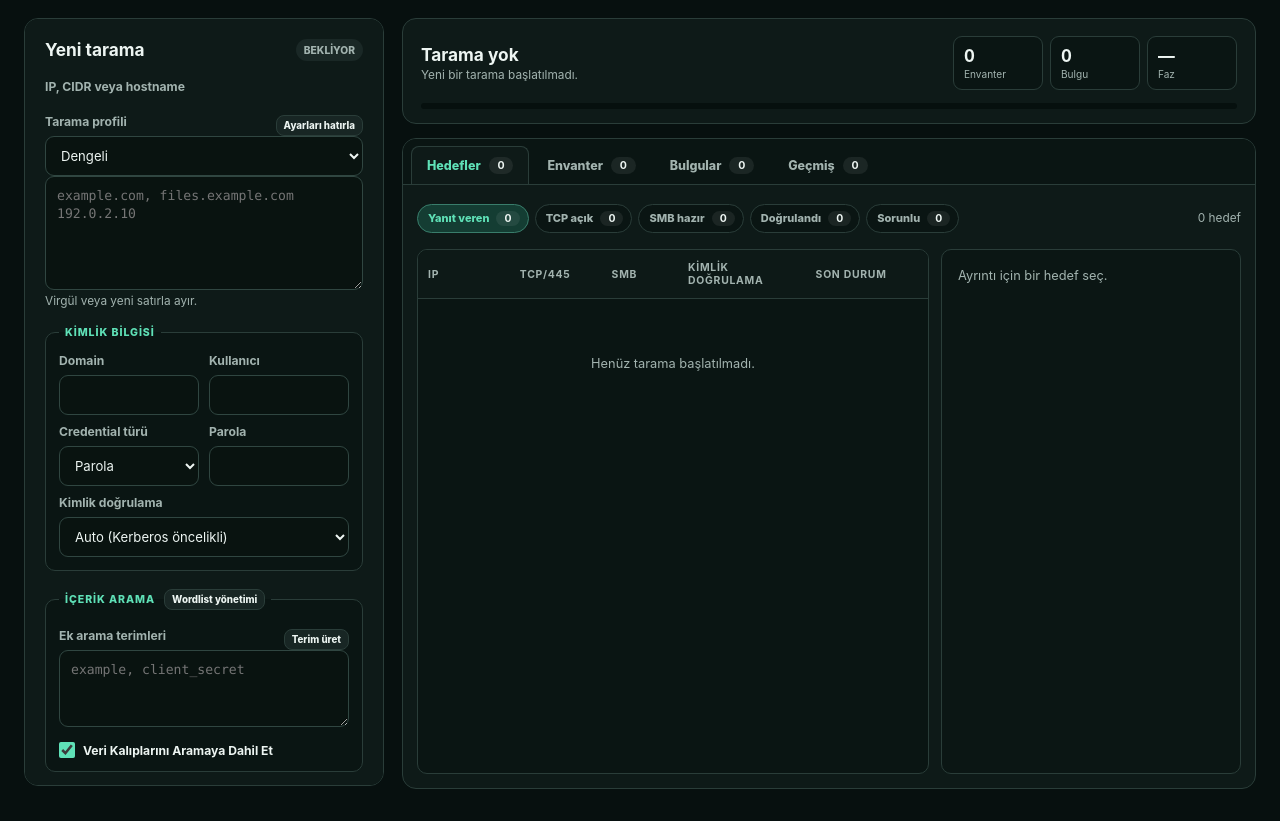
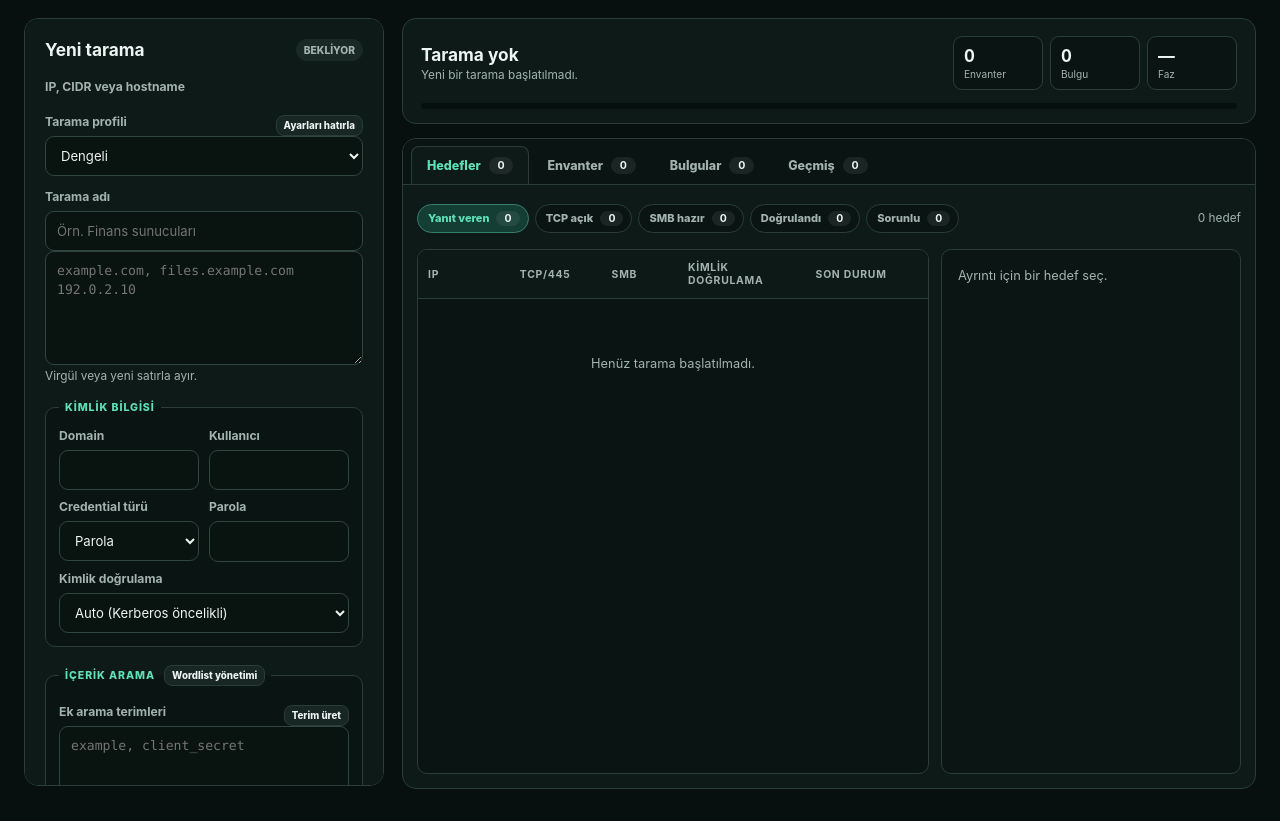
Before and after one commit to KorvNN/Nordis-Inspector, a Python web app: template src/nordis_smb_inspector/web/templates/index.html in a window 1280 px wide. Shown: the part 82-903 px from the top of the page. Run offline with Jinja, Linux system fonts and the light colour scheme; the template is opened without the code that fills it, so the values that code supplies are empty.

Commit message:
feat: name saved scans

```diff
--- a/src/nordis_smb_inspector/web/static/app.js
+++ b/src/nordis_smb_inspector/web/static/app.js
@@ -5,6 +5,7 @@ const csrfToken = body.dataset.csrfToken;
 const origin = body.dataset.origin;
 const targets = document.querySelector("#targets");
 const scanProfile = document.querySelector("#scan-profile");
+const scanName = document.querySelector("#scan-name");
 const saveProfileButton = document.querySelector("#save-profile");
 const credentialDomain = document.querySelector("#credential-domain");
 const credentialUsername = document.querySelector("#credential-username");
@@ -1323,7 +1324,7 @@ function renderHistory() {
     row.className = "history-item";
     const title = document.createElement("strong");
     title.className = "history-item-title";
-    title.textContent = item.targets || "Hedefler";
+    title.textContent = item.name || item.targets || "Hedefler";
     const summary = document.createElement("span");
     summary.className = "history-item-summary";
     summary.textContent = `${item.status} · ${item.finished_at}`;
@@ -1380,6 +1381,7 @@ function saveCompletedScan(state) {
   }
   history.unshift({
     scan_id: state.scan_id,
+    name: scanName.value.trim() || targets.value.trim() || "Hedefler",
     targets: targets.value.trim() || "Hedefler",
     status: SCAN_STATUS_LABELS.completed,
     findings: state.finding_count ?? findingStore.size,
--- a/src/nordis_smb_inspector/web/templates/index.html
+++ b/src/nordis_smb_inspector/web/templates/index.html
@@ -33,6 +33,9 @@
         <option value="deep">Derin</option>
         <option value="custom">Özel</option>
       </select>
+      <label for="scan-name">Tarama adı</label>
+      <input id="scan-name" type="text" autocomplete="off" maxlength="80"
+        placeholder="Örn. Finans sunucuları">
       <textarea id="targets" rows="5" spellcheck="false"
         placeholder="example.com, files.example.com&#10;192.0.2.10"></textarea>
       <p class="hint">Virgül veya yeni satırla ayır.</p>
```
